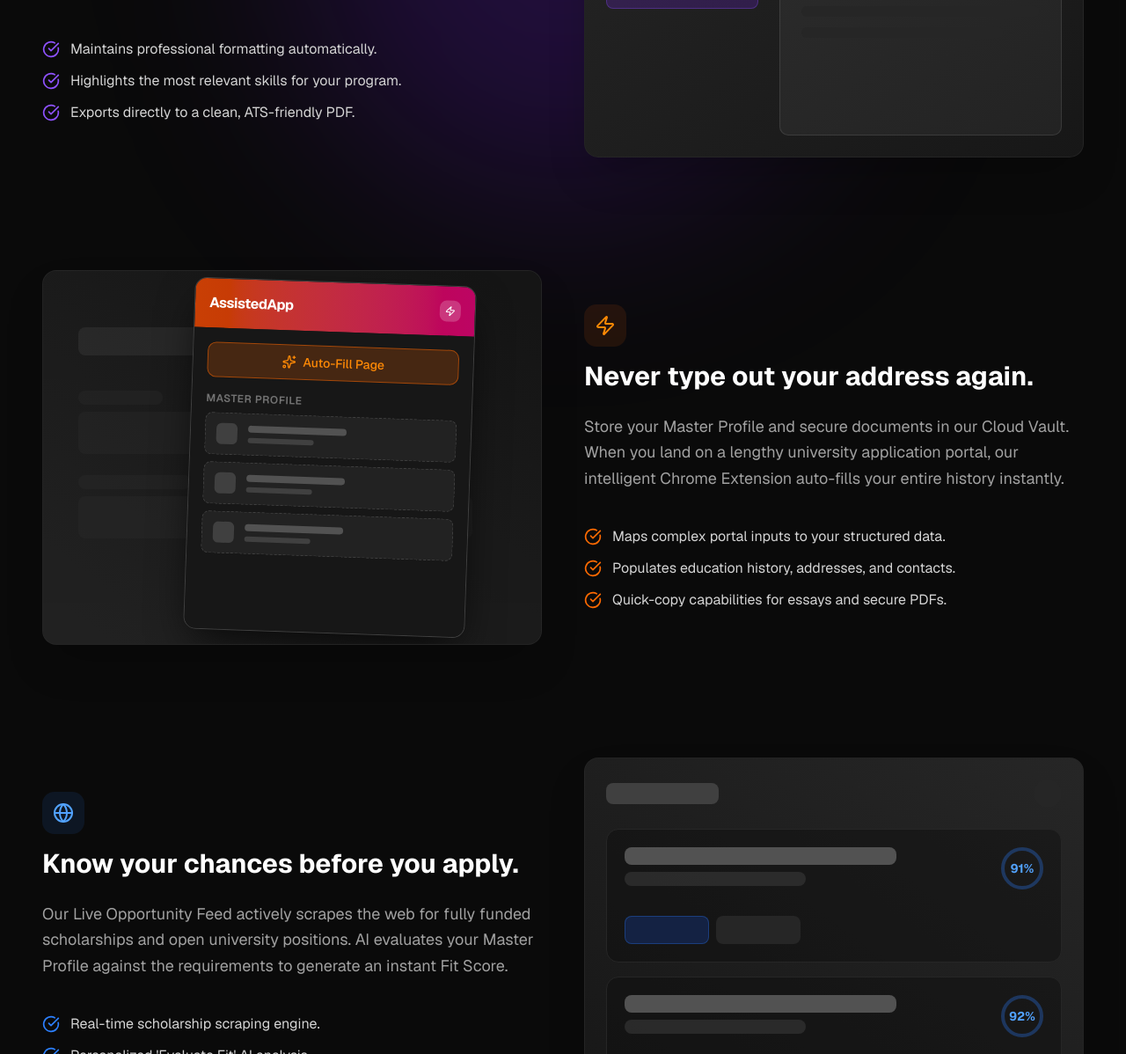
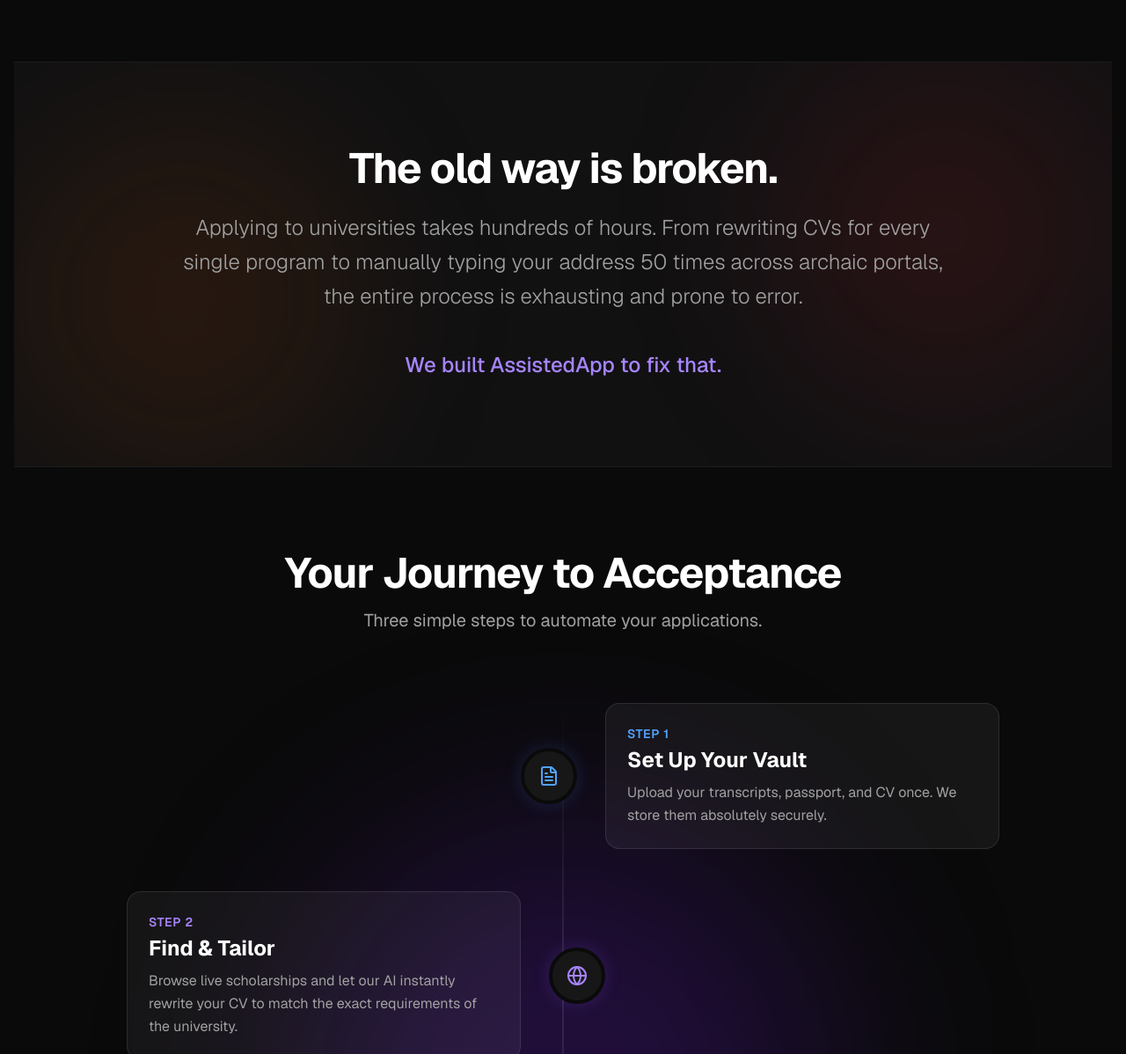
Before and after one commit to biniyaminr/University-Automation-App, a Next.js app: page / in a window 1280 px wide. Shown: the part 1602-2800 px from the top of the page at 88% size. Built offline with nearby package versions, Linux system fonts and the light colour scheme; no server answers.

Commit message:
fix(landing): rewrite page.tsx to resolve syntax errors

```diff
--- a/src/app/page.tsx
+++ b/src/app/page.tsx
@@ -34,11 +34,13 @@
       </header>
 
       {/* Hero */}
-      <main className="flex-1 flex flex-col items-center justify-center px-4 relative overflow-hidden">
+      <main className="flex-1 flex flex-col items-center px-4 relative overflow-hidden pt-24">
         {/* Background Glow */}
         <div className="absolute top-1/2 left-1/2 -translate-x-1/2 -translate-y-1/2 w-[600px] h-[600px] bg-violet-600/20 rounded-full blur-[120px] pointer-events-none" />
 
-        <div className="max-w-4xl mx-auto text-center z-10 space-y-8 mt-24 mb-24">
+        <div className="max-w-4xl mx-auto text-center z-10 space-y-8 mb-16 relative">
+          <div className="absolute top-0 left-1/2 w-[800px] h-[400px] bg-violet-600/20 blur-[100px] rounded-full -translate-x-1/2 pointer-events-none -z-10" />
+
           <h1 className="text-5xl md:text-7xl font-extrabold tracking-tight text-transparent bg-clip-text bg-gradient-to-br from-white via-neutral-200 to-neutral-500">
             Automate Your <br className="hidden md:block" /> University Applications.
           </h1>
@@ -61,6 +63,20 @@
                 </button>
               </Link>
             </SignedIn>
+          </div>
+        </div>
+
+        {/* Hero Image / Video Placeholder */}
+        <div className="w-full max-w-5xl mx-auto px-4 z-10 mb-32">
+          <div className="rounded-2xl border border-white/10 bg-white/5 p-2 shadow-2xl backdrop-blur-sm">
+            <div className="relative aspect-video rounded-xl overflow-hidden bg-neutral-900 flex items-center justify-center border border-white/5">
+              <img
+                src="https://images.unsplash.com/photo-1516321318423-f06f85e504b3?ixlib=rb-4.0.3&auto=format&fit=crop&w=1200&q=80"
+                alt="Student working on laptop"
+                className="absolute inset-0 w-full h-full object-cover opacity-80 mix-blend-overlay"
+              />
+              <div className="absolute inset-0 bg-gradient-to-t from-neutral-950 via-transparent to-transparent pointer-events-none" />
+            </div>
           </div>
         </div>
 
@@ -96,6 +112,79 @@
             </p>
           </div>
         </div>
+
+        {/* The Problem Statement (Empathy Section) */}
+        <section className="w-full bg-zinc-900/50 border-y border-white/5 py-24 relative overflow-hidden">
+          <div className="absolute top-0 right-0 w-96 h-96 bg-red-500/10 blur-[100px] rounded-full pointer-events-none" />
+          <div className="absolute bottom-0 left-0 w-96 h-96 bg-orange-500/10 blur-[100px] rounded-full pointer-events-none" />
+
+          <div className="max-w-4xl mx-auto px-4 text-center z-10 relative">
+            <h2 className="text-3xl md:text-5xl font-bold tracking-tight text-white mb-6">
+              The old way is broken.
+            </h2>
+            <p className="text-xl md:text-2xl text-neutral-400 leading-relaxed font-light">
+              Applying to universities takes hundreds of hours. From rewriting CVs for every single program to manually typing your address 50 times across archaic portals, the entire process is exhausting and prone to error.
+              <br /><br />
+              <span className="text-violet-400 font-medium">We built AssistedApp to fix that.</span>
+            </p>
+          </div>
+        </section>
+
+        {/* How It Works (Step-by-Step Journey) */}
+        <section className="py-24 max-w-5xl mx-auto px-4 relative z-10 w-full">
+            <div className="text-center mb-20">
+                <h2 className="text-3xl md:text-5xl font-bold tracking-tight text-white mb-4">
+                    Your Journey to Acceptance
+                </h2>
+                <p className="text-xl text-neutral-400">Three simple steps to automate your applications.</p>
+            </div>
+
+            <div className="space-y-12 relative before:absolute before:inset-0 before:ml-8 before:-translate-x-px md:before:mx-auto md:before:translate-x-0 before:h-full before:w-0.5 before:bg-gradient-to-b before:from-transparent before:via-white/10 before:to-transparent">
+
+                {/* Step 1 */}
+                <div className="relative flex items-center justify-between md:justify-normal md:odd:flex-row-reverse group is-active">
+                    <div className="flex items-center justify-center w-16 h-16 rounded-full border-4 border-neutral-950 bg-neutral-900 text-blue-400 group-hover:bg-blue-900/50 group-hover:text-blue-300 shadow-[0_0_20px_rgba(59,130,246,0.2)] group-hover:shadow-[0_0_30px_rgba(59,130,246,0.4)] transition-all shrink-0 md:order-1 md:group-odd:-translate-x-1/2 md:group-even:translate-x-1/2 z-10">
+                        <FileText className="w-6 h-6" />
+                    </div>
+                    <div className="w-[calc(100%-5rem)] md:w-[calc(50%-3rem)] p-6 rounded-2xl bg-white/5 border border-white/10 hover:bg-white/10 transition-colors">
+                        <div className="flex items-center mb-1">
+                            <span className="text-sm font-semibold text-blue-400 tracking-wider uppercase">Step 1</span>
+                        </div>
+                        <h3 className="text-2xl font-bold text-white mb-2">Set Up Your Vault</h3>
+                        <p className="text-neutral-400 leading-relaxed">Upload your transcripts, passport, and CV once. We store them absolutely securely.</p>
+                    </div>
+                </div>
+
+                {/* Step 2 */}
+                <div className="relative flex items-center justify-between md:justify-normal md:odd:flex-row-reverse group">
+                    <div className="flex items-center justify-center w-16 h-16 rounded-full border-4 border-neutral-950 bg-neutral-900 text-violet-400 group-hover:bg-violet-900/50 group-hover:text-violet-300 shadow-[0_0_20px_rgba(139,92,246,0.2)] group-hover:shadow-[0_0_30px_rgba(139,92,246,0.4)] transition-all shrink-0 md:order-1 md:group-odd:-translate-x-1/2 md:group-even:translate-x-1/2 z-10">
+                        <Globe className="w-6 h-6" />
+                    </div>
+                    <div className="w-[calc(100%-5rem)] md:w-[calc(50%-3rem)] p-6 rounded-2xl bg-white/5 border border-white/10 hover:bg-white/10 transition-colors">
+                        <div className="flex items-center mb-1">
+                            <span className="text-sm font-semibold text-violet-400 tracking-wider uppercase">Step 2</span>
+                        </div>
+                        <h3 className="text-2xl font-bold text-white mb-2">Find &amp; Tailor</h3>
+                        <p className="text-neutral-400 leading-relaxed">Browse live scholarships and let our AI instantly rewrite your CV to match the exact requirements of the university.</p>
+                    </div>
+                </div>
+
+                {/* Step 3 */}
+                <div className="relative flex items-center justify-between md:justify-normal md:odd:flex-row-reverse group">
+                    <div className="flex items-center justify-center w-16 h-16 rounded-full border-4 border-neutral-950 bg-neutral-900 text-orange-400 group-hover:bg-orange-900/50 group-hover:text-orange-300 shadow-[0_0_20px_rgba(249,115,22,0.2)] group-hover:shadow-[0_0_30px_rgba(249,115,22,0.4)] transition-all shrink-0 md:order-1 md:group-odd:-translate-x-1/2 md:group-even:translate-x-1/2 z-10">
+                        <Zap className="w-6 h-6" />
+                    </div>
+                    <div className="w-[calc(100%-5rem)] md:w-[calc(50%-3rem)] p-6 rounded-2xl bg-white/5 border border-white/10 hover:bg-white/10 transition-colors">
+                        <div className="flex items-center mb-1">
+                            <span className="text-sm font-semibold text-orange-400 tracking-wider uppercase">Step 3</span>
+                        </div>
+                        <h3 className="text-2xl font-bold text-white mb-2">Auto-Fill &amp; Submit</h3>
+                        <p className="text-neutral-400 leading-relaxed">Navigate to the university's portal and click the Chrome Extension to fill out the 10-page application in 3 seconds.</p>
+                    </div>
+                </div>
+
+            </div>
+        </section>
 
         {/* Features Deep Dive */}
         <section className="py-24 max-w-7xl mx-auto px-4 sm:px-6 lg:px-8 z-10 w-full border-t border-neutral-800/50 mt-12">
@@ -289,6 +378,35 @@
 
             </div>
         </section>
+
+        {/* Final Bottom CTA */}
+        <section className="w-full py-32 relative overflow-hidden flex items-center justify-center">
+        <div className="absolute inset-0 bg-gradient-to-b from-transparent to-violet-900/20 pointer-events-none" />
+        <div className="absolute bottom-0 left-1/2 -translate-x-1/2 w-[800px] h-[400px] bg-violet-600/30 blur-[150px] rounded-full pointer-events-none -z-10" />
+
+        <div className="max-w-3xl mx-auto px-4 text-center z-10 space-y-8">
+            <h2 className="text-4xl md:text-6xl font-extrabold tracking-tight text-white">
+            Ready to land your dream program?
+            </h2>
+            <div className="pt-4 flex items-center justify-center gap-4">
+            <SignedOut>
+                <SignUpButton mode="modal">
+                <button className="h-16 px-10 text-xl font-bold bg-white hover:bg-neutral-200 text-neutral-950 rounded-full shadow-[0_0_50px_-10px_rgba(255,255,255,0.5)] transition-all hover:scale-105">
+                    Start Applying for Free
+                </button>
+                </SignUpButton>
+            </SignedOut>
+            <SignedIn>
+                <Link href="/dashboard">
+                <button className="h-16 px-10 text-xl font-bold bg-white hover:bg-neutral-200 text-neutral-950 rounded-full shadow-[0_0_50px_-10px_rgba(255,255,255,0.5)] transition-all hover:scale-105">
+                    Enter Mission Control
+                </button>
+                </Link>
+            </SignedIn>
+            </div>
+        </div>
+        </section>
+
       </main>
 
       {/* Footer */}
```
Lines whose indentation alone changed are shown as unchanged.
